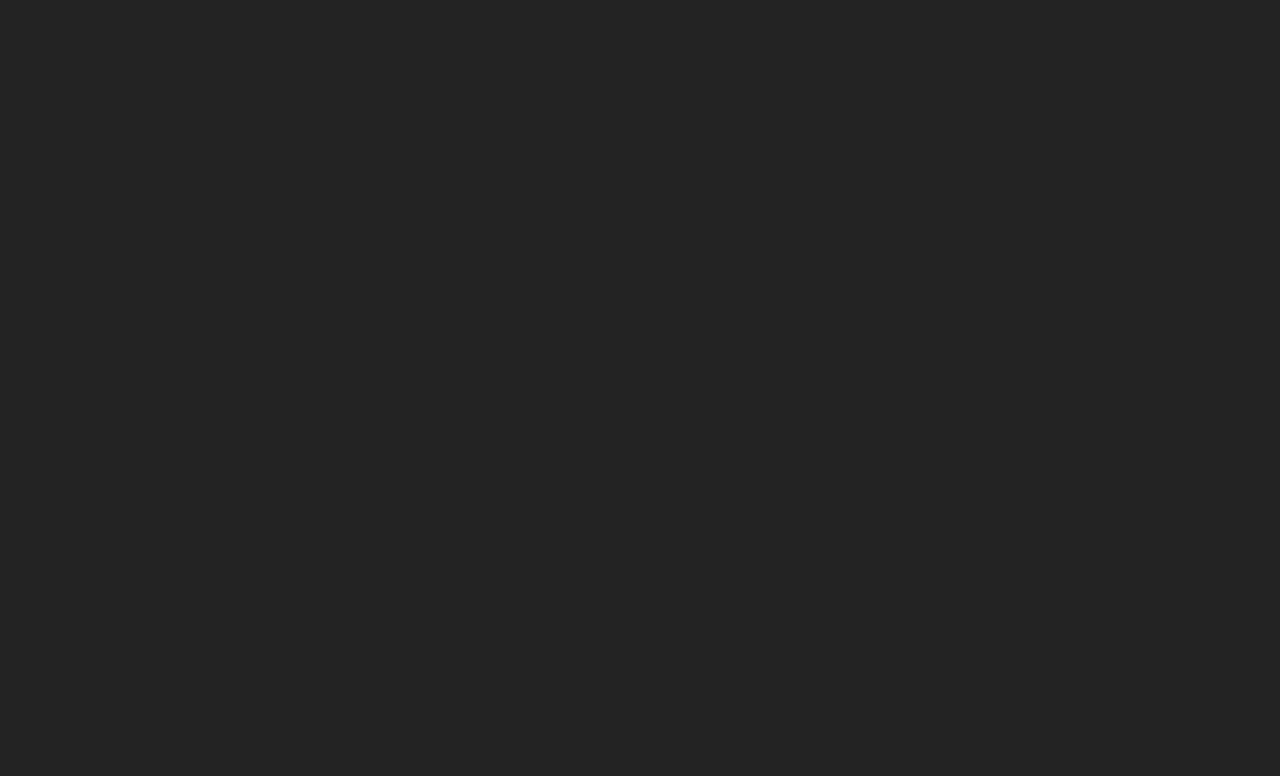
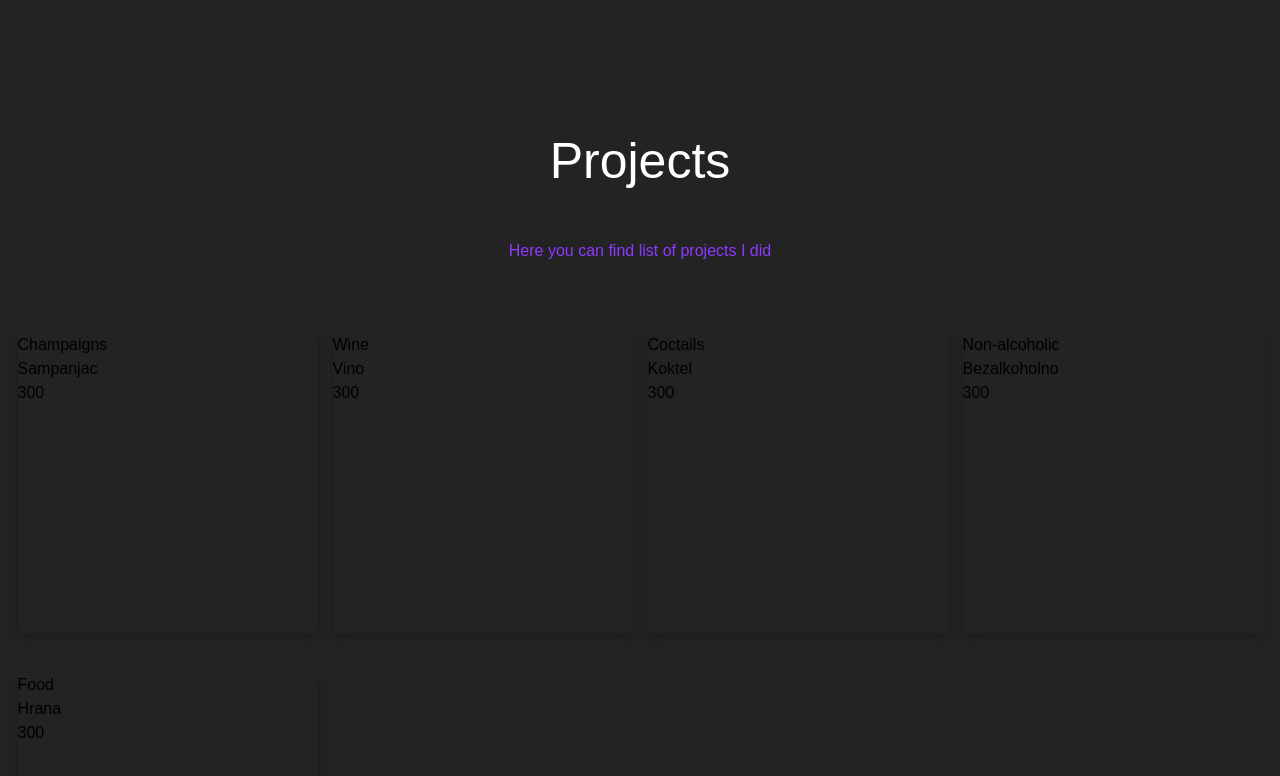
Before and after one commit to msailc/mypf, a Next.js app: page / in a window 1280 px wide. Shown: the part 676-1452 px from the top of the page. Before the commit the page ends 800 px from the top, so only its background shows below. Built offline with nearby package versions, Linux system fonts and the light colour scheme.

Commit message:
projects component

```diff
--- a/components/Hero.jsx
+++ b/components/Hero.jsx
@@ -1,7 +1,6 @@
 import React from 'react'
 import Link from 'next/link'
 import Image from 'next/image';
-
 
 var today = new Date();
 var day = today.getDate();
--- /dev/null
+++ b/components/Projects.jsx
@@ -0,0 +1,39 @@
+import React, { useState } from 'react'
+import Image from 'next/image'
+import Data from './data'
+
+
+
+const Projects = () => {
+    const [data, setData] = useState(Data)
+  return (
+    <div className=''>
+
+
+        <div className='flex items-center justify-center'>
+        <h1 className='font-size-1 text-white'>Projects</h1>
+        </div>
+        <div className='flex items-center justify-center py-10 text-[#8f39ff]'>
+        <p>Here you can find list of projects I did</p>
+        </div>
+
+
+        <div className='grid'>
+            {data.map((item) => (
+            <div className="card" key={item.id}>
+                <div className="container">
+                    <div key={data.id}>
+                    <h2>{item.first_name}</h2>
+                    <p>{item.last_name}</p>
+                    <p>{item.cijena}</p>
+                    </div>
+                </div>
+            </div>
+            ))}
+
+        </div>
+    </div>
+  )
+}
+
+export default Projects
--- /dev/null
+++ b/components/data.jsx
@@ -0,0 +1,32 @@
+export default[{
+    "id": 1,
+    "first_name": "Champaigns",
+    "last_name": "Sampanjac",
+    "cijena": 300,
+    "icon": 1
+  }, {
+    "id": 2,
+    "first_name": "Wine",
+    "last_name": "Vino",
+    "cijena": 300,
+    "icon": 2
+  }, {
+    "id": 3,
+    "first_name": "Coctails",
+    "last_name": "Koktel",
+    "cijena": 300,
+    "icon": 3
+  }, {
+    "id": 4,
+    "first_name": "Non-alcoholic",
+    "last_name": "Bezalkoholno",
+    "cijena": 300,
+    "icon": 4
+  }, {
+    "id": 5,
+    "first_name": "Food",
+    "last_name": "Hrana",
+    "cijena": 300,
+    "icon": 5
+  }
+]
--- a/pages/index.js
+++ b/pages/index.js
@@ -2,6 +2,7 @@ import Head from 'next/head'
 import Image from 'next/image'
 import Hero from '../components/Hero'
 import Bg from '../components/Bg'
+import Projects from '../components/Projects'
 
 export default function Home() {
   return (
@@ -11,8 +12,8 @@ export default function Home() {
         <meta name="description" content="Generated by create next app" />
         <link rel="icon" href="/favicon.ico" />
       </Head>
-      <Bg></Bg>
       <Hero></Hero>
+      <Projects></Projects>
     </div>
   )
 }
--- a/styles/globals.css
+++ b/styles/globals.css
@@ -33,6 +33,25 @@ html {
   font-size: 20px;
 }
 
+.card {
+  box-shadow: 0 4px 8px 0 rgba(0,0,0,0.2);
+  transition: 0.3s;
+  width: 300px;
+  height: 300px;
+  margin: 20px;
+}
+
+.card:hover {
+  box-shadow: 0 8px 16px 0 rgba(0,0,0,0.2);
+}
+
 .container {
-  background-color: #212121;
+  padding: auto;
 }
+
+.grid {
+  display: grid;
+  grid-template-columns: repeat(auto-fill, minmax(300px, 1fr));
+  padding: 10px;
+  place-items: center;
+}
```
